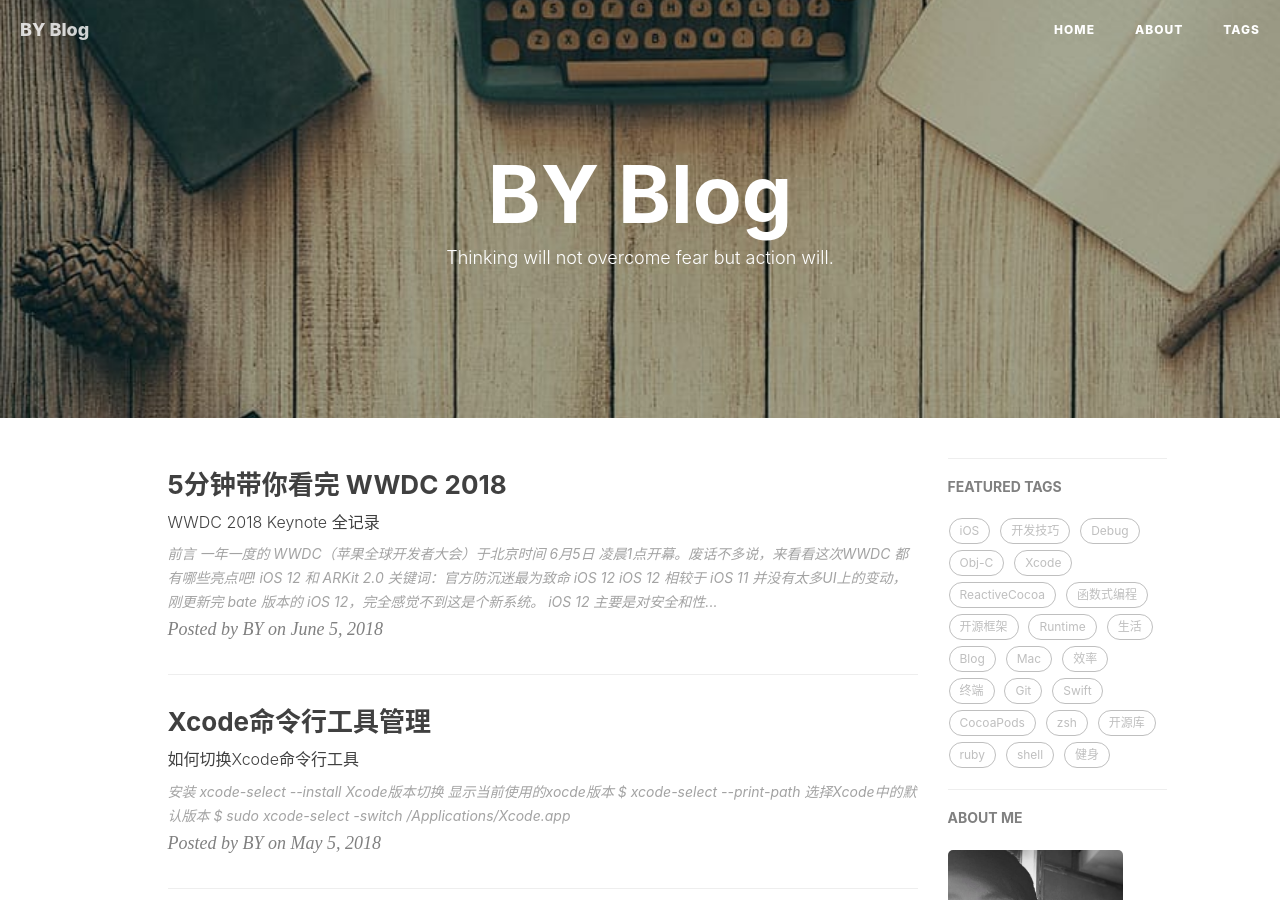
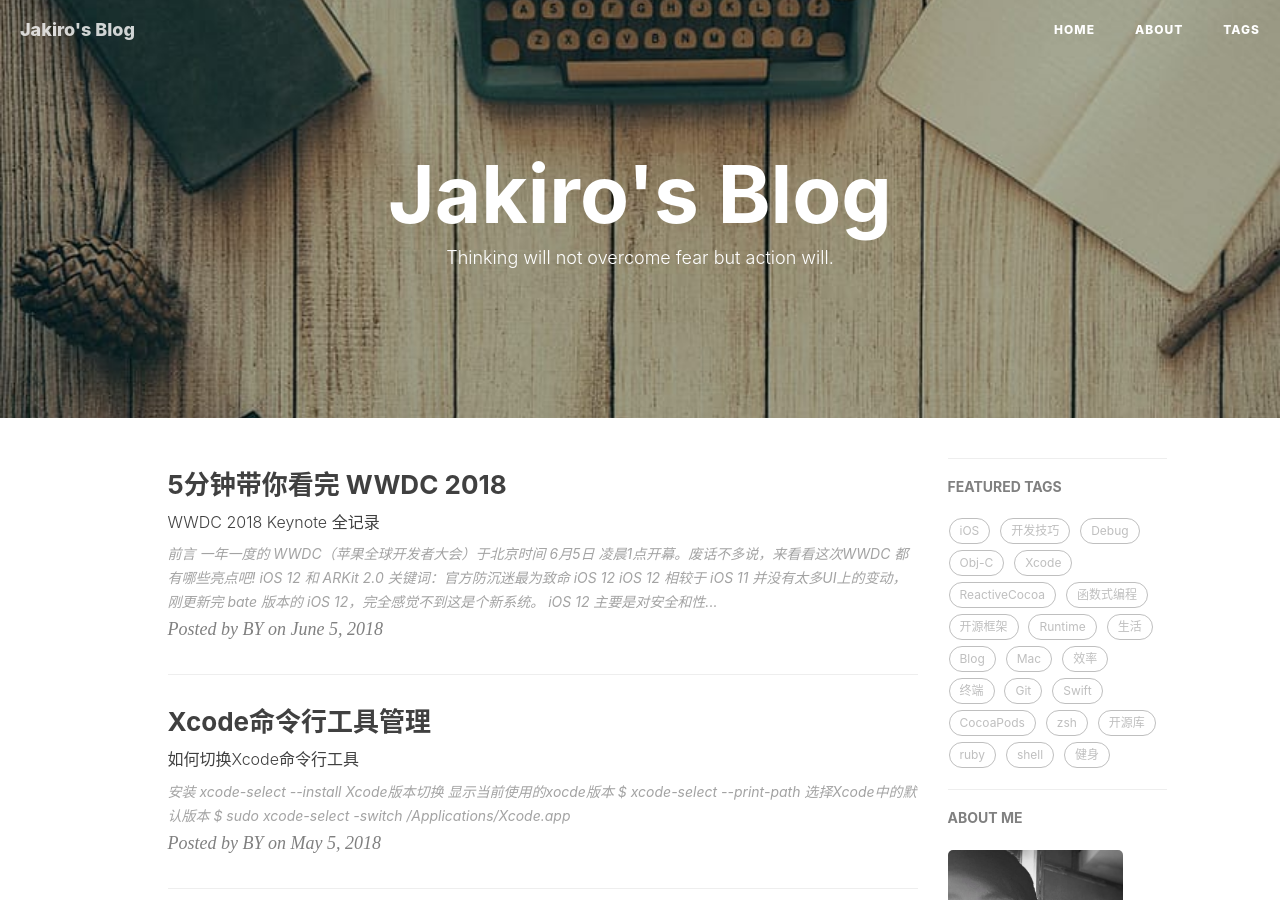
Before and after one commit to JakiroWarden/jakirowarden.github.io, a Jekyll site: the page built from index.html, in a window 1280 px wide and 900 px high. Built offline with Jekyll 4.4.1, drawn with Linux system fonts in a browser that asks for light colours; nearby versions of some CDN libraries; the list of posts is cut into pages by our own code; comment, search, counter and statistics services are not loaded; some of the changed text lies outside the part shown.

Commit message:
update title

```diff
--- a/_config.yml
+++ b/_config.yml
@@ -1,6 +1,6 @@
 # Site settings
-title: BY Blog
-SEOTitle: 柏荧的博客 | BY Blog
+title: Jakiro's Blog
+SEOTitle: 冯伟 | Jakiro's Blog
 header-img: img/post-bg-desk.jpg
 email: qiubaiying@gmail.com
 description: "Every failure is leading towards success."
```
Also changed, not shown: img/home_bg_monet.jpg (added).
